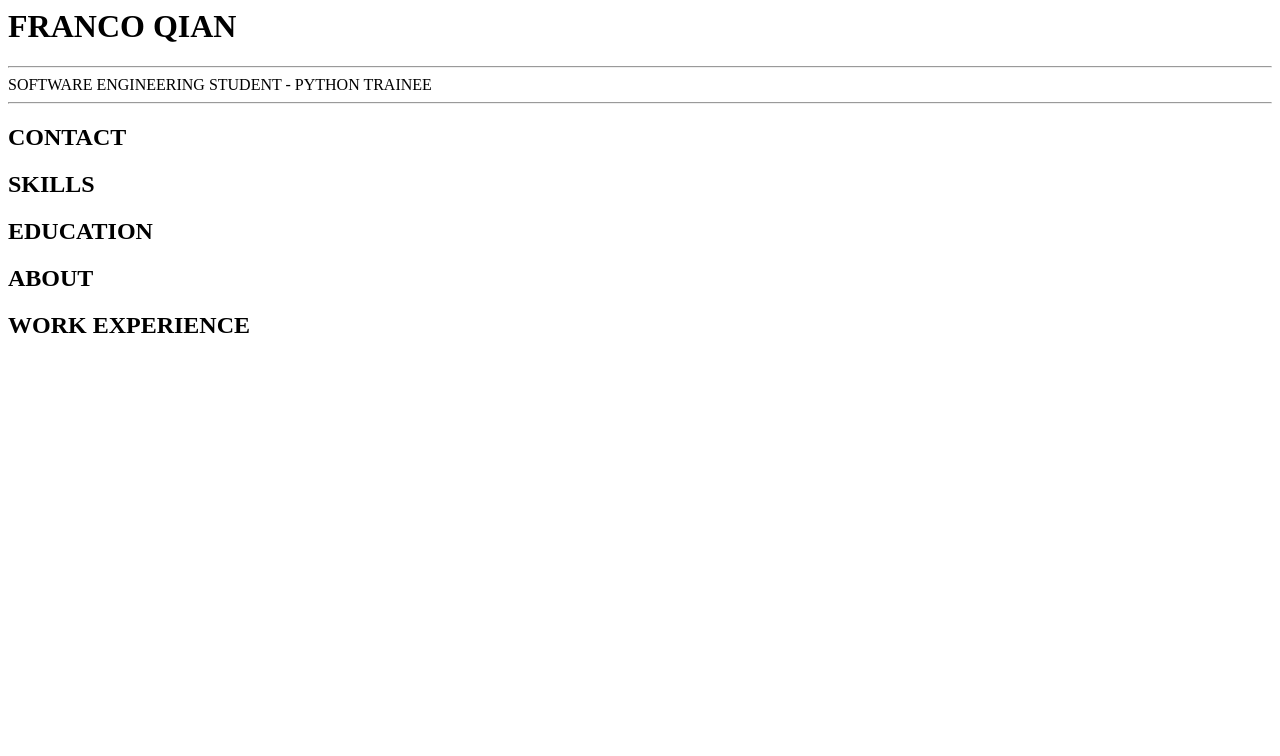
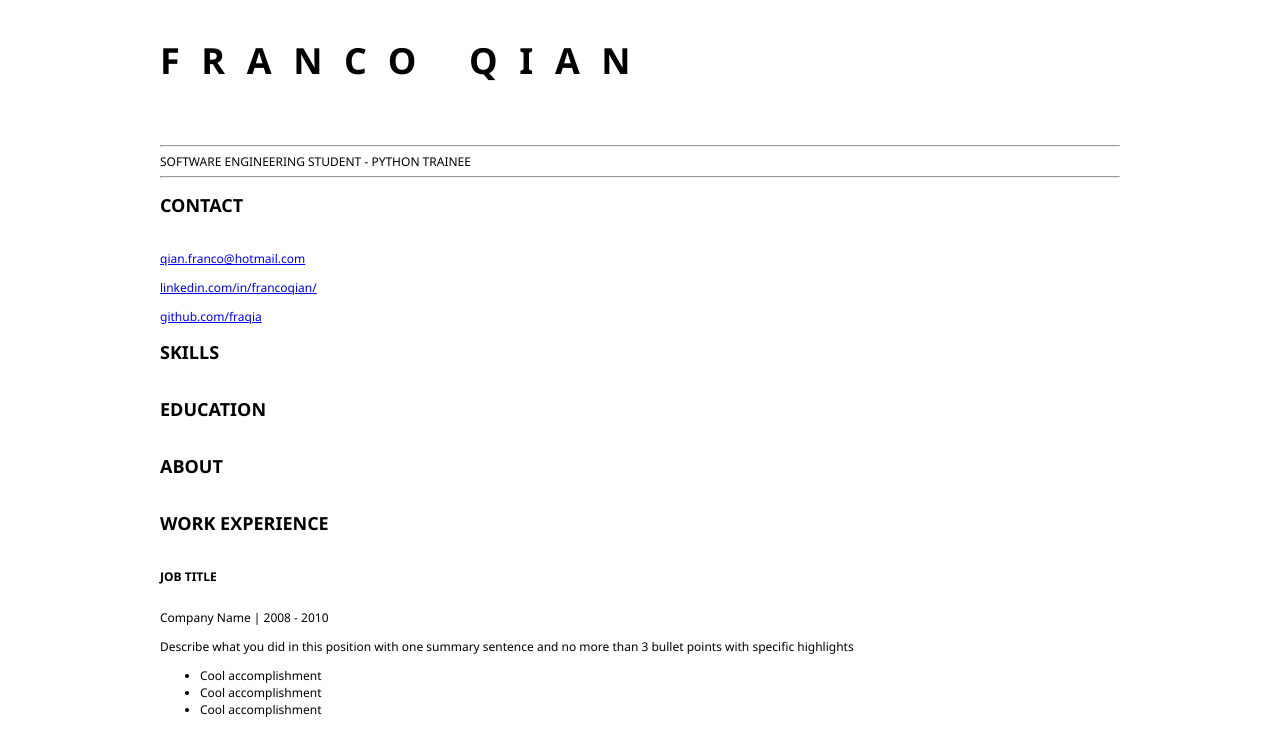
Before and after one commit to fraqia/resume, a plain HTML site: page index.html in a window 1280 px wide. Drawn offline with Linux system fonts and the light colour scheme.

Commit message:
Added font styles and contact texts

```diff
--- a/index.html
+++ b/index.html
@@ -17,6 +17,18 @@
 				<section>
 					<h2>CONTACT</h2>
 					<!-- contact info including social media -->
+                    <p>
+                        <i class="fa fa-envelope" aria-hidden="true"></i>
+                        <a href="mailto:qian.franco@hotmail.com">qian.franco@hotmail.com</a>
+                    </p>
+                    <p>
+                        <i class="fab fa-linkedin" aria-hidden="true"></i>
+                        <a href="https://www.linkedin.com/in/francoqian/">linkedin.com/in/francoqian/</a>
+                    </p>
+                    <p>
+                        <i class="fab fa-github" aria-hidden="true"></i>
+                        <a href="https://github.com/fraqia">github.com/fraqia</a>
+                    </p>
 				</section>
 				<section>
 					<h2>SKILLS</h2>
@@ -35,6 +47,18 @@
 				<section>
 					<h2>WORK EXPERIENCE</h2>
 					<!-- your work experience -->
+                    <h3>JOB TITLE</h3>
+<p>
+		Company Name | 2008 - 2010
+</p>
+<p>
+		Describe what you did in this position with one summary sentence and no more than 3 bullet points with specific highlights
+</p>
+<ul>
+		<li>Cool accomplishment</li>
+		<li>Cool accomplishment</li>
+		<li>Cool accomplishment</li>
+</ul>
 				</section>
 			</article>
 		</main>
--- a/style.css
+++ b/style.css
@@ -0,0 +1,23 @@
+body {
+    font-family: 'Segoe UI', Tahoma, Geneva, Verdana, sans-serif;
+    font-size: 12px;
+    max-width: 960px;
+    margin: auto;
+}
+
+h1 {
+    font-size: 3em;
+    letter-spacing: .6em;
+    padding-top: 1em;
+    padding-bottom: 1em;
+}
+
+h2 {
+    font-size: 1.5em;
+    padding-bottom: 1em;
+}
+
+h3 {
+    font-size: 1em;
+    padding-bottom: 1em;
+}
```
